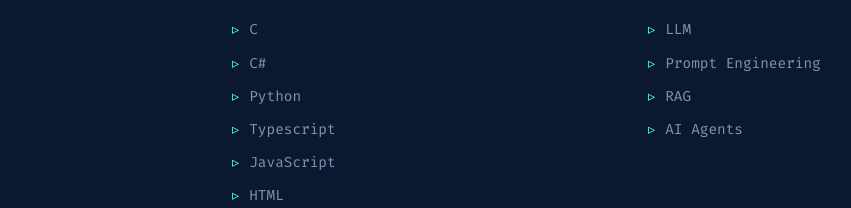
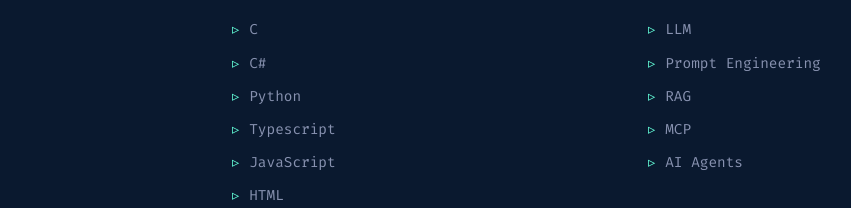
Before and after one commit to Ragu-programmer/Raguram-Portfolio, a React (Vite) app: page / in a window 1280 px wide. Shown: the part 4026-4234 px from the top of the page, without its empty margins (8-859 px from the left). Built offline with nearby package versions, Linux system fonts and the light colour scheme.

Commit message:
updating Gen AI skill

```diff
--- a/src/sections/Skills.jsx
+++ b/src/sections/Skills.jsx
@@ -5,7 +5,7 @@ const skills = {
     "Embedded & IoT": ["Microcontroller Peripherals", "Bare-metal Programming", "Bootloaders", "Flash Programming", "Communication Protocols (I2C, SPI, USART)", "PCB Design", "Hardware Debugging"],
     "Software Development": ["C# .NET", "Angular", "RxJS", "Razor Pages", "REST API Design", "Automation Testing", "CI/CD (Jenkins)"],
     "Languages": ["C", "C#", "Python", "Typescript", "JavaScript", "HTML", "CSS"],
-    "Generative AI": ["LLM", "Prompt Engineering", "RAG", "AI Agents"],
+    "Generative AI": ["LLM", "Prompt Engineering", "RAG", "MCP", "AI Agents"],
     "Tools": ["Visual Studio", " VS Code", "Proteus Simulator", "STM32Cube IDE", "KiCAD", "Altium Designer", "Git", "Azure DevOps"]
 };
 
```
